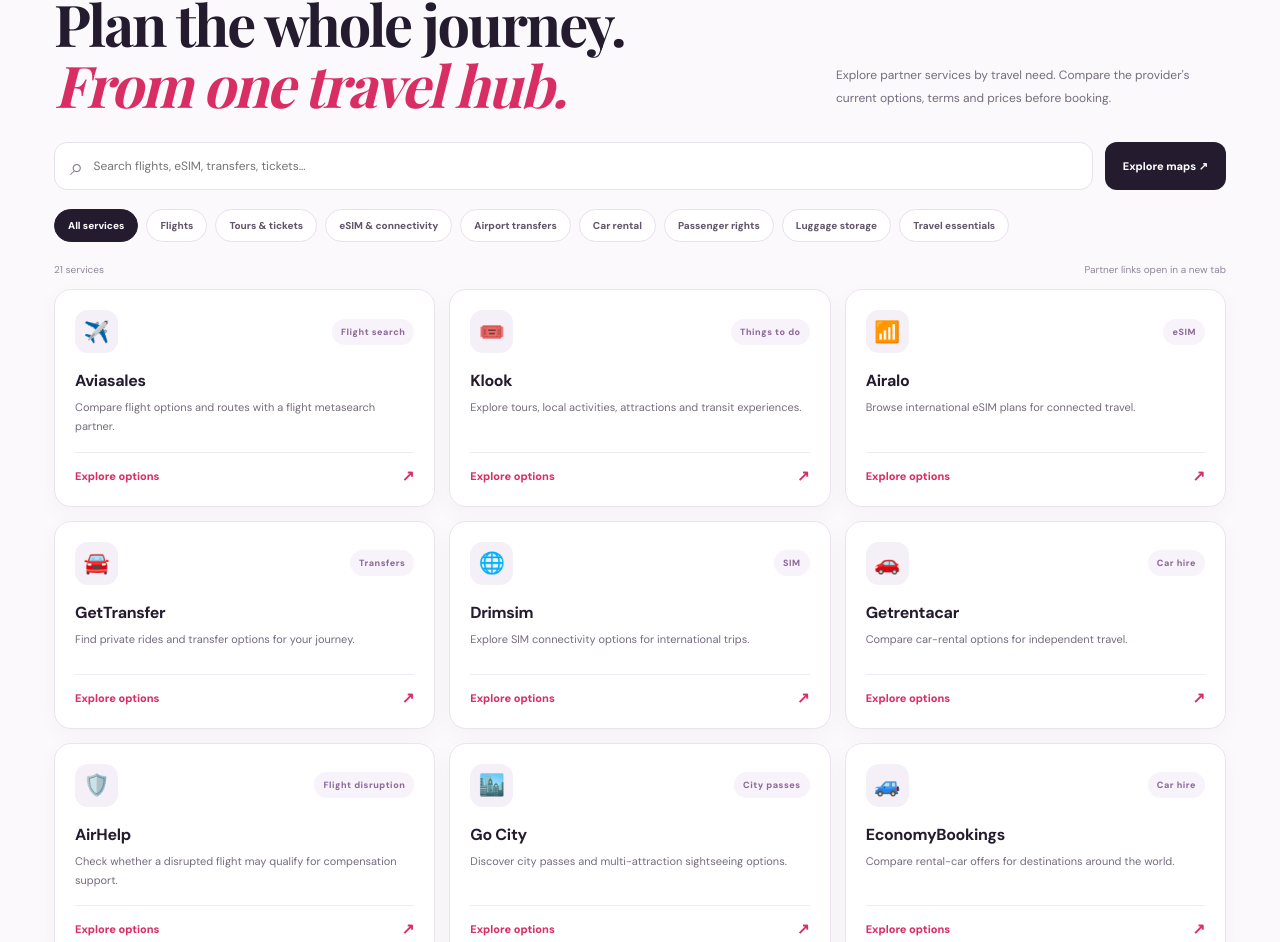
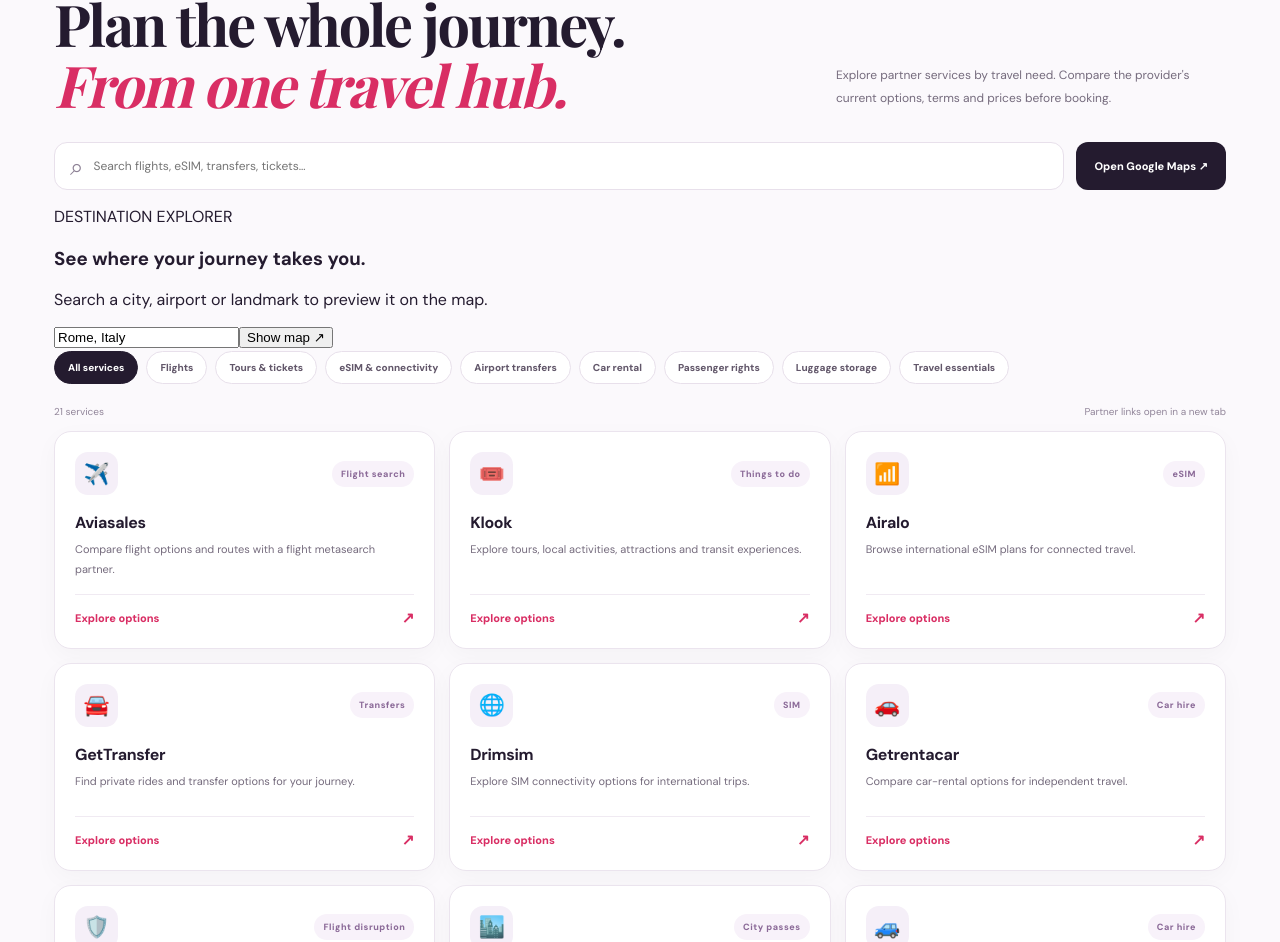
Before and after one commit to Cocvghuj/Cocvghuj-trtt-news-bot, a Next.js app in the folder next-app/: page / in a window 1280 px wide. Shown: the part 895-1837 px from the top of the page. Built offline with nearby package versions, Linux system fonts and the light colour scheme; no server answers; a web font is replaced by a local one.

Commit message:
Add destination map explorer to travel marketplace

```diff
--- a/next-app/app/components/partner-marketplace.tsx
+++ b/next-app/app/components/partner-marketplace.tsx
@@ -31,6 +31,8 @@ const categories=["All services","Flights","Tours & tickets","eSIM & connectivit
 export default function PartnerMarketplace({initialCategory="All services"}:{initialCategory?:string}){
  const [category,setCategory]=useState(initialCategory);
  const [query,setQuery]=useState("");
+ const [mapQuery,setMapQuery]=useState("Rome, Italy");
+ const [mapOpen,setMapOpen]=useState(false);
  const visible=useMemo(()=>partners.filter(p=>(category==="All services"||p.category===category)&&(`${p.name} ${p.category} ${p.description}`.toLowerCase().includes(query.toLowerCase()))),[category,query]);
  return <section className="marketplace-section" id="marketplace">
   <div className="marketplace-head">
@@ -39,8 +41,16 @@ export default function PartnerMarketplace({initialCategory="All services"}:{ini
   </div>
   <div className="market-tools">
    <label className="market-search"><span aria-hidden="true">⌕</span><input value={query} onChange={e=>setQuery(e.target.value)} placeholder="Search flights, eSIM, transfers, tickets…" aria-label="Search travel services"/></label>
-   <a className="market-map-link" href="https://www.google.com/maps" target="_blank" rel="noopener noreferrer">Explore maps ↗</a>
+   <a className="market-map-link" href="https://www.google.com/maps/search/?api=1&query=world+travel" target="_blank" rel="noopener noreferrer">Open Google Maps ↗</a>
   </div>
+  <section className="market-map-explorer" aria-label="Destination map explorer">
+   <div className="market-map-copy"><span>DESTINATION EXPLORER</span><h3>See where your journey takes you.</h3><p>Search a city, airport or landmark to preview it on the map.</p></div>
+   <form className="market-map-form" onSubmit={e=>{e.preventDefault();if(mapQuery.trim())setMapOpen(true);}}>
+    <input value={mapQuery} onChange={e=>setMapQuery(e.target.value)} aria-label="Destination or landmark" placeholder="e.g. Cagliari, Italy"/>
+    <button type="submit">Show map ↗</button>
+   </form>
+   {mapOpen&&<div className="market-map-frame"><iframe title={"Map of "+mapQuery} src={"https://www.google.com/maps?q="+encodeURIComponent(mapQuery)+"&output=embed"} loading="lazy" referrerPolicy="no-referrer-when-downgrade" allowFullScreen/></div>}
+  </section>
   <div className="market-filters" role="group" aria-label="Filter travel services">
    {categories.map(c=><button type="button" key={c} onClick={()=>setCategory(c)} className={category===c?"active":""} aria-pressed={category===c}>{c}</button>)}
   </div>
```
